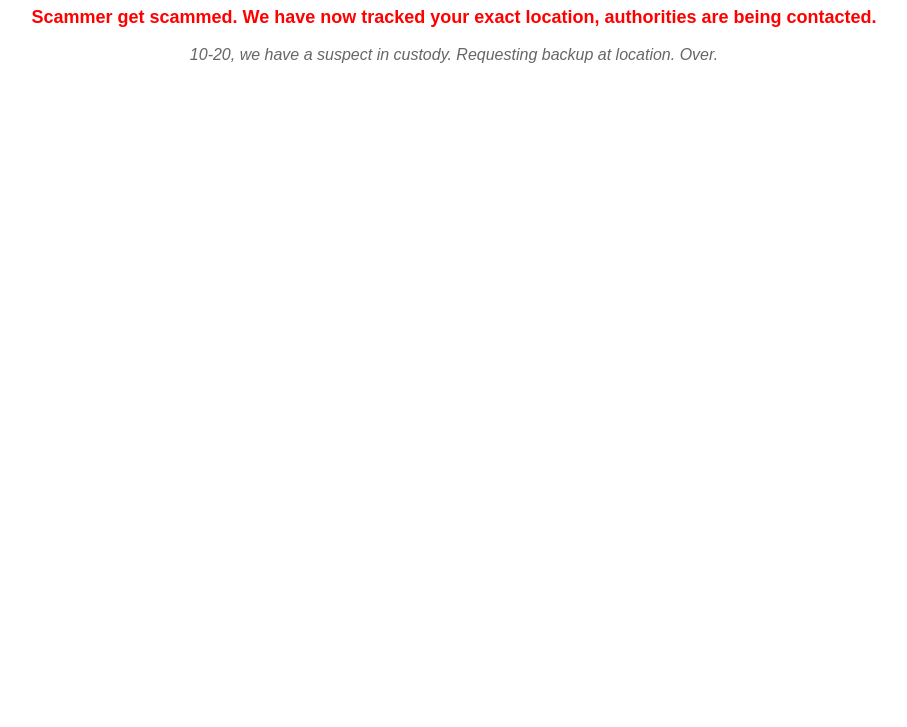
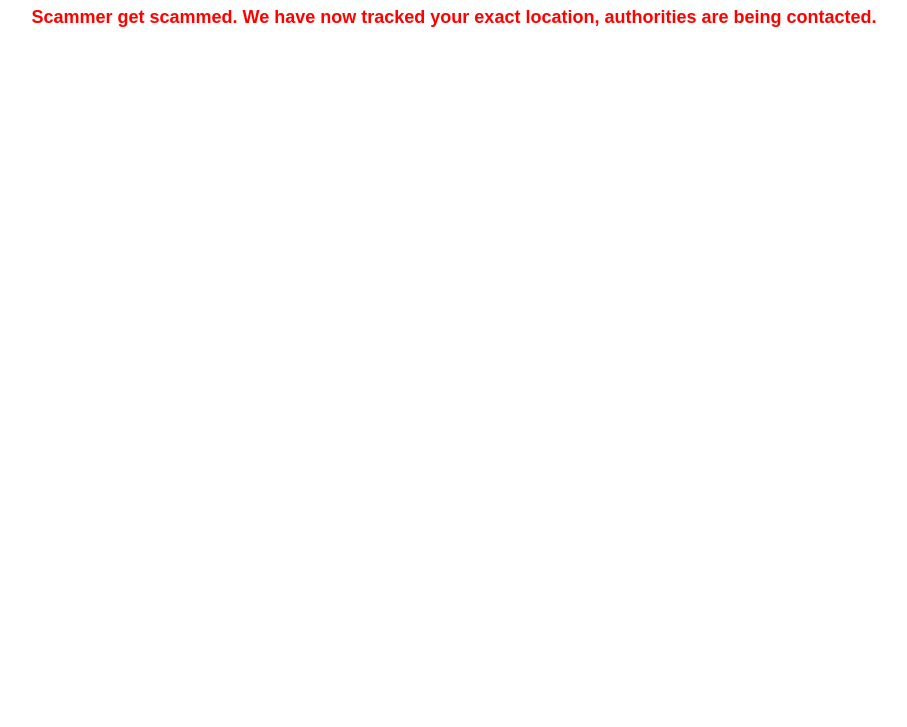
Before and after one commit to Aidenlapinsky/ScammerGetsScammed, a plain HTML site: page index.html in a window 1280 px wide. Shown: the part 73-800 px from the top of the page, without its empty margins (186-1093 px from the left). Drawn offline with Linux system fonts and the light colour scheme; no server answers.

Commit message:
Update index.html

```diff
--- a/index.html
+++ b/index.html
@@ -7,7 +7,6 @@
     <h1>Your IP Address is: <span id="ip-address"></span></h1>
     <p id="location"></p>
     <p id="scammer-message">Scammer get scammed. We have now tracked your exact location, authorities are being contacted.</p>
-    <p id="police-radio-code">10-20, we have a suspect in custody. Requesting backup at location. Over.</p>
 
     <script>
         fetch('https://api.ipify.org?format=json')
```
